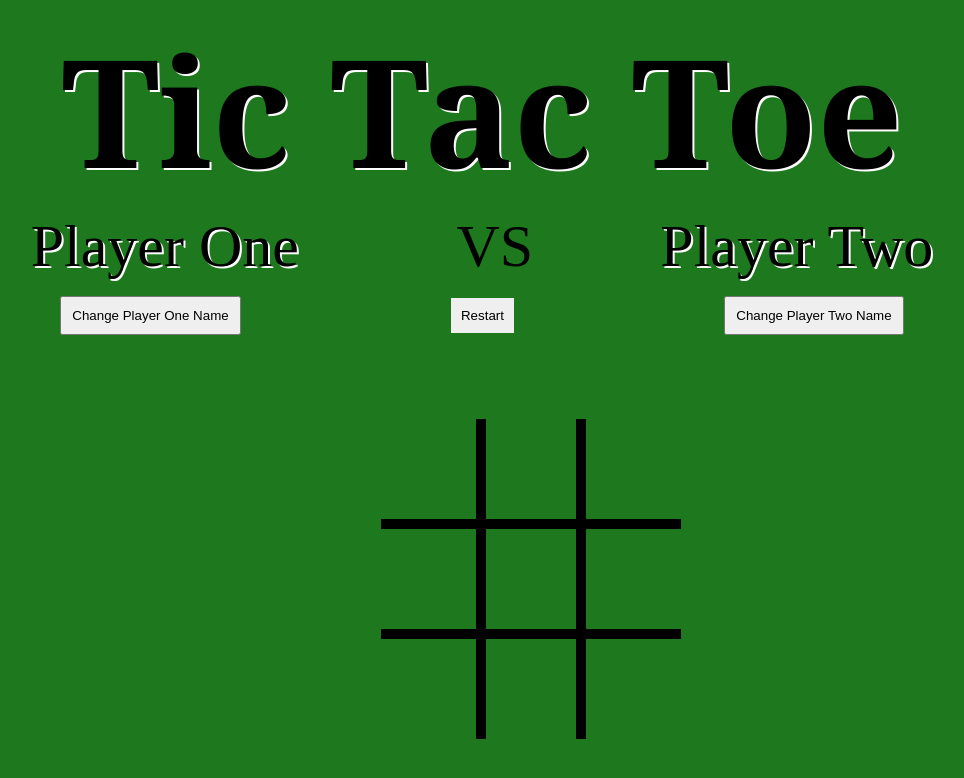
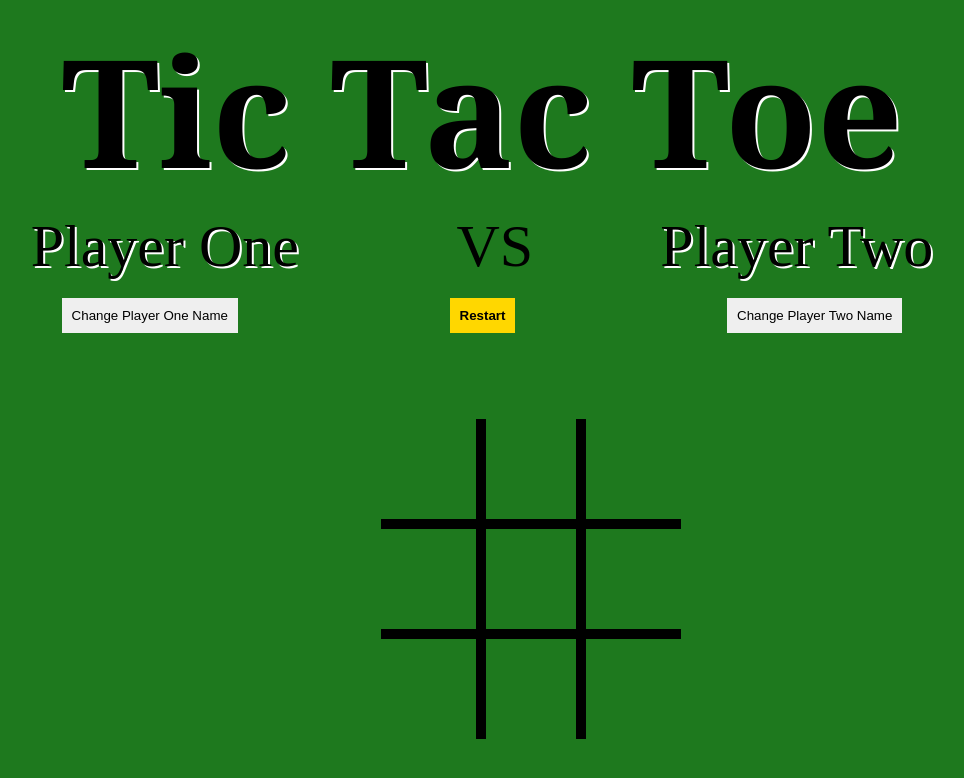
Before and after one commit to SkyBurbuja/tic-tac-toe, a plain HTML site: page index.html in a window 1280 px wide. In both pictures the pointer is over the button "Restart". Shown: the whole page, without its empty margins (158-1122 px from the left). Drawn offline with Linux system fonts and the light colour scheme.

Commit message:
Add hover style to buttons

```diff
--- a/stylesheet.css
+++ b/stylesheet.css
@@ -8,6 +8,11 @@
 #restart{
     border: none;
     padding: 10px;
+}
+
+#restart:hover{
+    background-color: gold;
+    font-weight: bold;
 }
 
 #container{
@@ -81,6 +86,12 @@
 .name{
     margin:auto;
     padding: 10px;
+    border: none;
+}
+
+.name:hover{
+    background-color: gold;
+    font-weight: bold;
 }
 
 #names{
```
